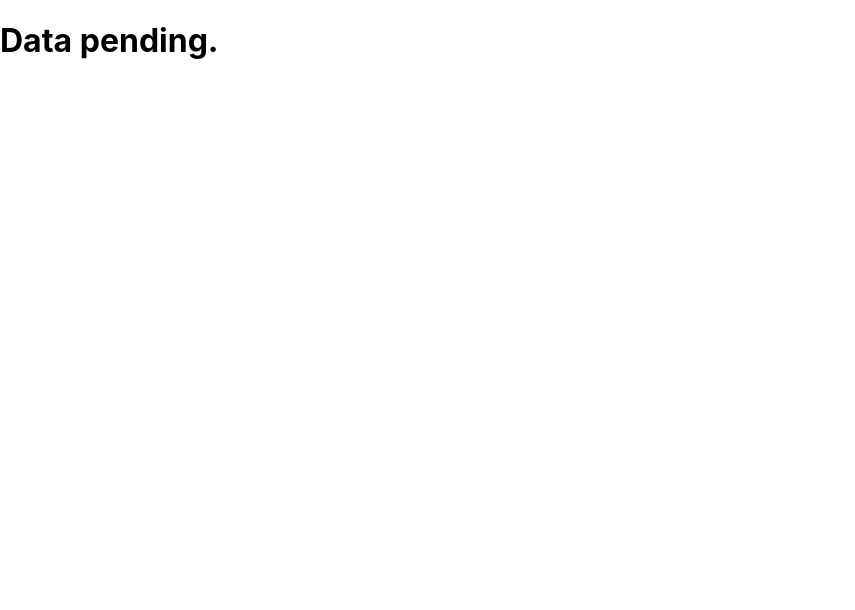
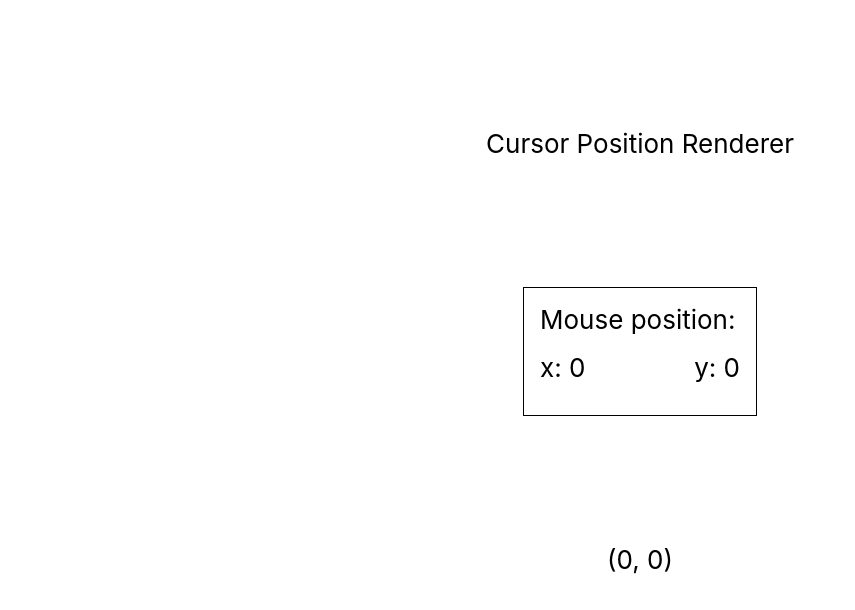
Before and after one commit to osrbck/adv-react-test, a React (Create React App) app: page / in a window 1280 px wide. Shown: the top 610 px of the page, without its empty margins (0-855 px from the left). Built offline with nearby package versions, Linux system fonts and the light colour scheme; no server answers.

Commit message:
HOC cursor position

```diff
--- a/src/App.css
+++ b/src/App.css
@@ -1,38 +1,30 @@
 .App {
-  text-align: center;
-}
-
-.App-logo {
-  height: 40vmin;
-  pointer-events: none;
-}
-
-@media (prefers-reduced-motion: no-preference) {
-  .App-logo {
-    animation: App-logo-spin infinite 20s linear;
-  }
-}
-
-.App-header {
-  background-color: #282c34;
   min-height: 100vh;
   display: flex;
   flex-direction: column;
   align-items: center;
-  justify-content: center;
   font-size: calc(10px + 2vmin);
-  color: white;
 }
 
-.App-link {
-  color: #61dafb;
+.Header {
+  margin: 10%;
 }
 
-@keyframes App-logo-spin {
-  from {
-    transform: rotate(0deg);
-  }
-  to {
-    transform: rotate(360deg);
-  }
+.Row {
+  display: flex;
+  flex-direction: row;
+  align-items: center;
+  justify-content: space-between;
+  width: 200px;
+  height: 64px;
 }
+
+p {
+  margin: 0;
+}
+
+.BasicTracker {
+  border: 1px solid black;
+  padding: 16px;
+  margin-bottom: 128px;
+}
--- a/src/App.js
+++ b/src/App.js
@@ -1,28 +1,72 @@
-import React from "react";
+import "./App.css";
+import { useEffect, useState } from "react";
 
-function App(){
-  const [user, setUser] = React.useState([]);
+const MousePosition = ({ render }) => {
+  const [mousePosition, setMousePosition] = useState({
+    x: 0,
+    y: 0,
+  });
 
-  const fetchData = () =>{
-    fetch("https://randomuser.me/api/?results=1")
-    .then(response => response.json())
-    .then(data => setUser(data));
-  }
-  React.useEffect( () => {
-    fetchData();
+  useEffect(() => {
+    const handleMousePositionChange = (e) => {
+      // Update mouse position
+      setMousePosition({
+        x: e.clientX,
+        y: e.clientY,
+      });
+    };
+
+    window.addEventListener("mousemove", handleMousePositionChange);
+
+    return () => {
+      window.removeEventListener("mousemove", handleMousePositionChange);
+    };
   }, []);
 
- return Object.keys(user).length > 0 ? (
-  <div>
-    <h1>Data returned</h1>
-    <h2>First Name: {user.results[0].name.first}</h2>
-    <h2>Last Name: {user.results[0].name.last}</h2>
-  </div>
- ) : (
-  <h1>Data pending.</h1>
- );
- }
+  // Pass mousePosition to the render prop
+  return render(mousePosition);
+};
 
+// This component should not receive any props
+const PanelMouseLogger = () => {
+  return (
+    <div className="BasicTracker">
+      {/* Use MousePosition as a render prop */}
+      <MousePosition render={(mousePosition) => (
+        <div>
+          <p>Mouse position:</p>
+          <div className="Row">
+            <span>x: {mousePosition.x}</span>
+            <span>y: {mousePosition.y}</span>
+          </div>
+        </div>
+      )} />
+    </div>
+  );
+};
 
+// This component should not receive any props
+const PointMouseLogger = () => {
+  return (
+    <div>
+      {/* Use MousePosition as a render prop */}
+      <MousePosition render={(mousePosition) => (
+        <p>
+          ({mousePosition.x}, {mousePosition.y})
+        </p>
+      )} />
+    </div>
+  );
+};
+
+function App() {
+  return (
+    <div className="App">
+      <header className="Header">Cursor Position Renderer</header>
+      <PanelMouseLogger />
+      <PointMouseLogger />
+    </div>
+  );
+}
 
 export default App;
```
Also changed, not shown: 1 other file (tests, documents, lock files or other folders).
